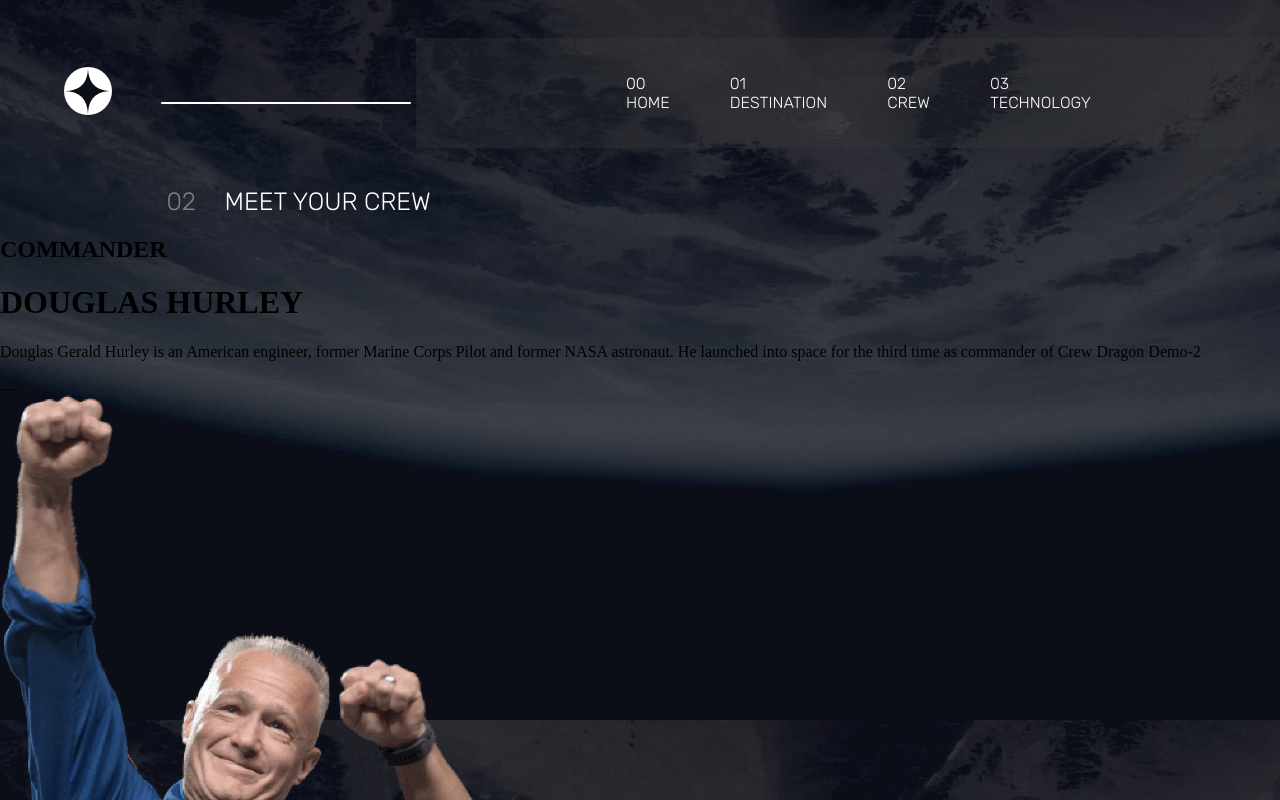
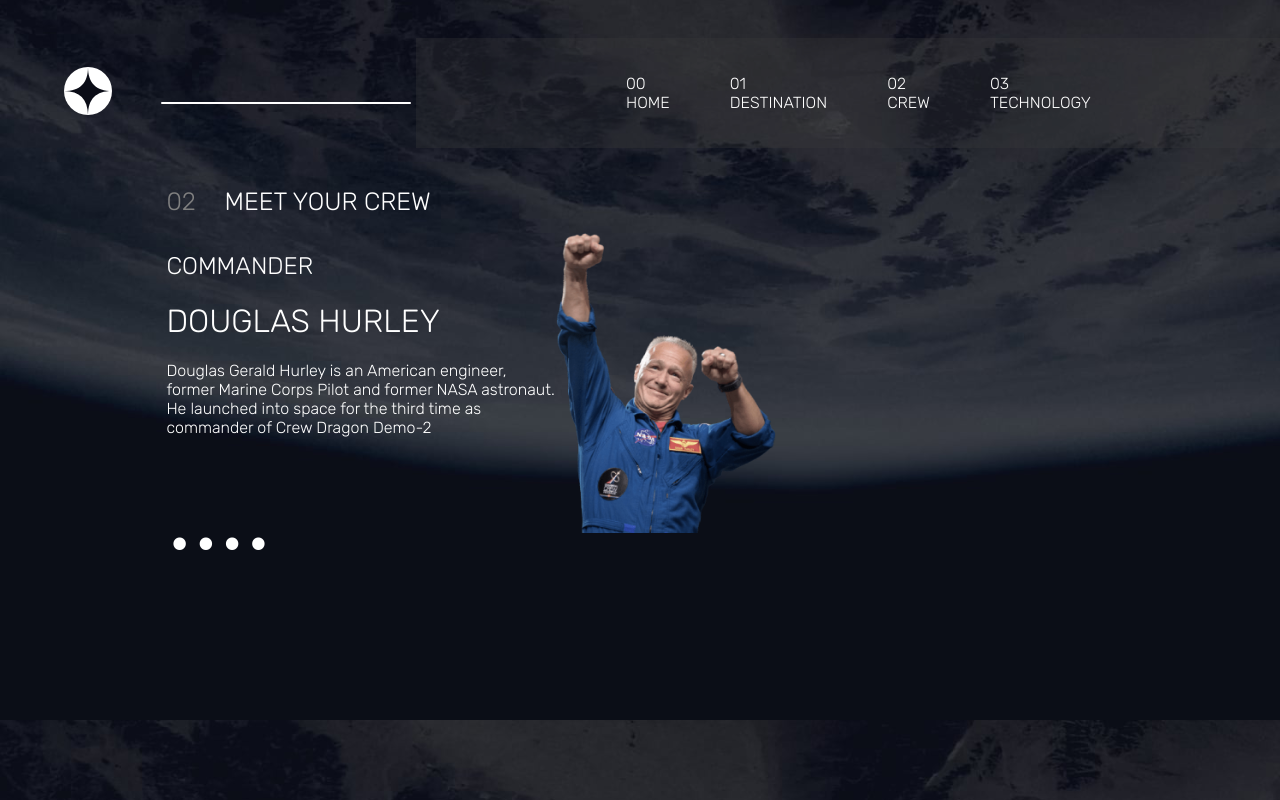
Before and after one commit to ArthurVRoost/ProjetEspace, a React (Vite) app: page /crew in a window 1280 px wide. Shown: the top 800 px of the page. Built offline with nearby package versions, Linux system fonts and the light colour scheme.

Commit message:
debut style crew

```diff
--- a/src/pages/crew/crew.css
+++ b/src/pages/crew/crew.css
@@ -1,3 +1,37 @@
+@import url('https://fonts.googleapis.com/css2?family=Rubik:ital,wght@0,300..900;1,300..900&display=swap');
+
 body{
     background-color: #0C0E17;
 }
+.divCrew{
+    margin-left: 13%;
+    color: white;
+    font-weight: 100;
+    display: flex;
+
+}
+.crewDiv1{
+    width: 35%;
+}
+.crewDiv1H2{
+    font-weight: 100;
+    font-family: "Rubik";
+}
+.crewDiv1H1{
+    font-weight: 100;
+    font-family: "Rubik";
+}
+
+.crewDiv1P{
+    font-weight: 100;
+    font-family: "Rubik";
+}
+.divPoint{
+    display: flex;
+}
+.point{
+    font-size: 105px;
+}
+.crewImg{
+    height: 300px;
+}
```
